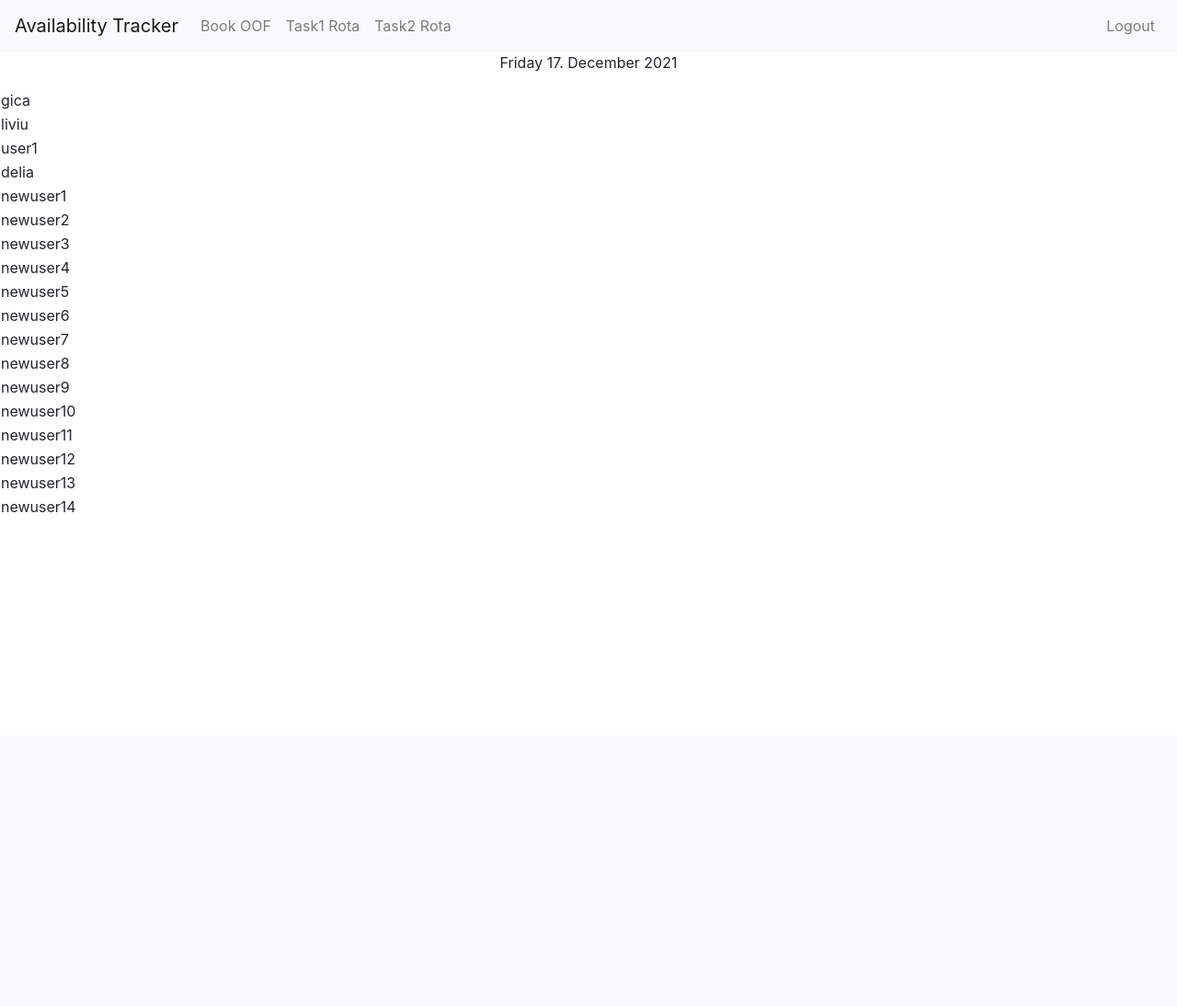
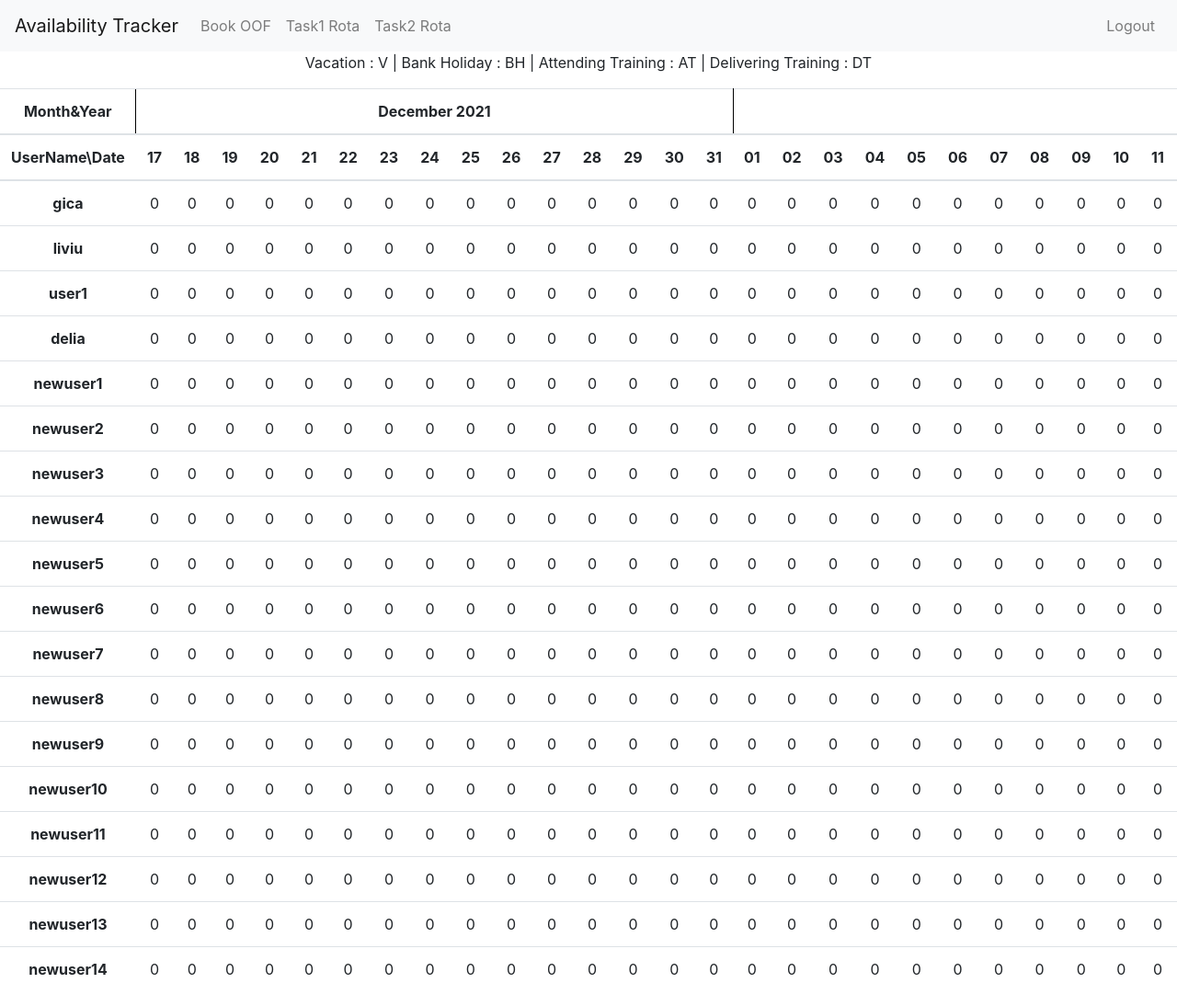
Before and after one commit to alexandrunita/AvailabilityTracker, a Flask app: page / in a window 1280 px wide. Shown: the whole page at 92% size. Before the commit the page ends 557 px from the top, so only its background shows below. Run offline with Flask 2, Linux system fonts and the light colour scheme; a user stored in the database is signed in; data comes from the database, SQL or seed files in the repository; both versions use the stored data as it was after the commit; some libraries are stand-ins or nearby versions.

Commit message:
initial availability page design
- created table with all users
- inserted months + days into the table

```diff
--- a/app.py
+++ b/app.py
@@ -3,7 +3,7 @@ from flask_session import Session
 from tempfile import mkdtemp
 from werkzeug.exceptions import default_exceptions, HTTPException, InternalServerError
 from werkzeug.security import check_password_hash, generate_password_hash
-from datetime import datetime, date
+from datetime import datetime, date, timedelta
 import sqlite3
 import database
 
@@ -58,19 +58,20 @@ def index():
     for user in users:
         userNames.append(user[1])
 
-    # TODO - build availability table to show starting with TODAY:
-    # Month as 1 header row under which individual dates left in month
-    # Table data should cover 12 months forward
-    # distinct marker for each OOF day for each person
+    # TODO - distinct marker for each OOF day for each person
 
     # collect list of all month names and required colspan for each
+    # reset set a cursor starting with current month first day to ensure no issues with date arithmatic
     months = []
     i = 0
-    # reset set a cursor starting with current month first day to ensure no issues with date arithmatic
     firstDayOfCurrentMonth = currentDate.replace(day = 1)
-
+    # create list of days that will hold formatted strings of all day values for the next 12 months
+    dayStrings = []
+    dateCursor = currentDate
+    # iterate through 12 months - limit to be exposed to end users on availability page
     for i in range(12):
         currentMonth = {}
+        # collect name of current month
         currentMonth["name"] = firstDayOfCurrentMonth.strftime("%B")
         # check if current month is December, increment to next year
         if firstDayOfCurrentMonth.month % 12 == 0:
@@ -79,22 +80,23 @@ def index():
             firstDayofNextMonth = firstDayOfCurrentMonth.replace(month=firstDayOfCurrentMonth.month+1)
         # check if we are on the currentDate, if yes find out number of days until end of this month
         # else find out total number of days in month
-        print(currentDate)
         if currentDate.month == firstDayOfCurrentMonth.month and currentDate.year == firstDayOfCurrentMonth.year:
             currentMonth["daysLeft"] = (firstDayofNextMonth - currentDate).days
         else:
             currentMonth["daysLeft"] = (firstDayofNextMonth - firstDayOfCurrentMonth).days
+        # iterate through all days left to append to daysStrings
+        j = 0
+        for j in range(currentMonth["daysLeft"]):
+            dayStrings.append(dateCursor.strftime("%d"))
+            # increment dateCursor with one more day
+            dateCursor = dateCursor + timedelta(days=1)
         currentMonth["year"] = firstDayOfCurrentMonth.year
         # move to next moth in iteration
         firstDayOfCurrentMonth = firstDayofNextMonth
         # append current month details to months list
         months.append(currentMonth)
-
-    print(months)
-
-
     # return availability template
-    return render_template("availability.html", currentDateString = currentDateString, userNames = userNames)
+    return render_template("availability.html", currentDateString = currentDateString, userNames = userNames, months = months, dayStrings = dayStrings)
 
 
 @app.route("/bookOOF", methods=["GET","POST"])
--- a/static/style.css
+++ b/static/style.css
@@ -1,5 +1,6 @@
 /* Global Styles
 ----------------------------------------------*/
+
 main .form-control {
     display: inline-block;
     width: auto;
@@ -12,5 +13,29 @@ main {
     text-align: center;
 }
 
+.fixed {
+    position: sticky;
+    left: 0;
+    background-color:white;
+    z-index: 0;
+}
+
+.availabilityLegend {
+    position: sticky;
+    top: 0;
+    left: 0;
+    background:white;
+    z-index: 0;
+}
+
+.secondLayer{
+    z-index: -1;
+    text-align: center;
+    border: thin solid black;
+}
+
 /* Responsive Styles
 -----------------------------------------------*/
+@media screen and (max-width: 480px)
+{
+}
--- a/templates/availability.html
+++ b/templates/availability.html
@@ -5,13 +5,31 @@
 {% endblock %}
 
 {% block main %}
-    <p>{{currentDateString}}</p>
-    {%for userName in userNames%}
-    <table>
-        <tr>
-            <td>{{userName}}</td>
-        </tr>
+    <p class="availabilityLegend">Vacation : V | Bank Holiday : BH | Attending Training : AT | Delivering Training : DT</p>
+    <table class="table table-hover">
+        <thead>
+            <tr>
+                <th class="fixed">Month&Year</th>
+                {% for month in months %}
+                    <th class="secondLayer" colspan="{{month['daysLeft']}}">{{month["name"]}} {{month["year"]}}</th>
+                {% endfor %}
+            </tr>
+            <tr>
+                <th class="fixed">UserName\Date</th>
+                {% for day in dayStrings %}
+                    <th>{{day}}</th>
+                {% endfor %}
+            </tr>
+        </thead>
+        <tbody>
+            {% for userName in userNames %}
+            <tr>
+                <th class="fixed">{{userName}}</th>
+                {% for day in dayStrings %}
+                    <td>0</td>
+                {%endfor%}
+            </tr>
+            {% endfor %}
+        </tbody>
     </table>
-
-    {%endfor%}
 {% endblock %}
```
Also changed, not shown: availability.db.
